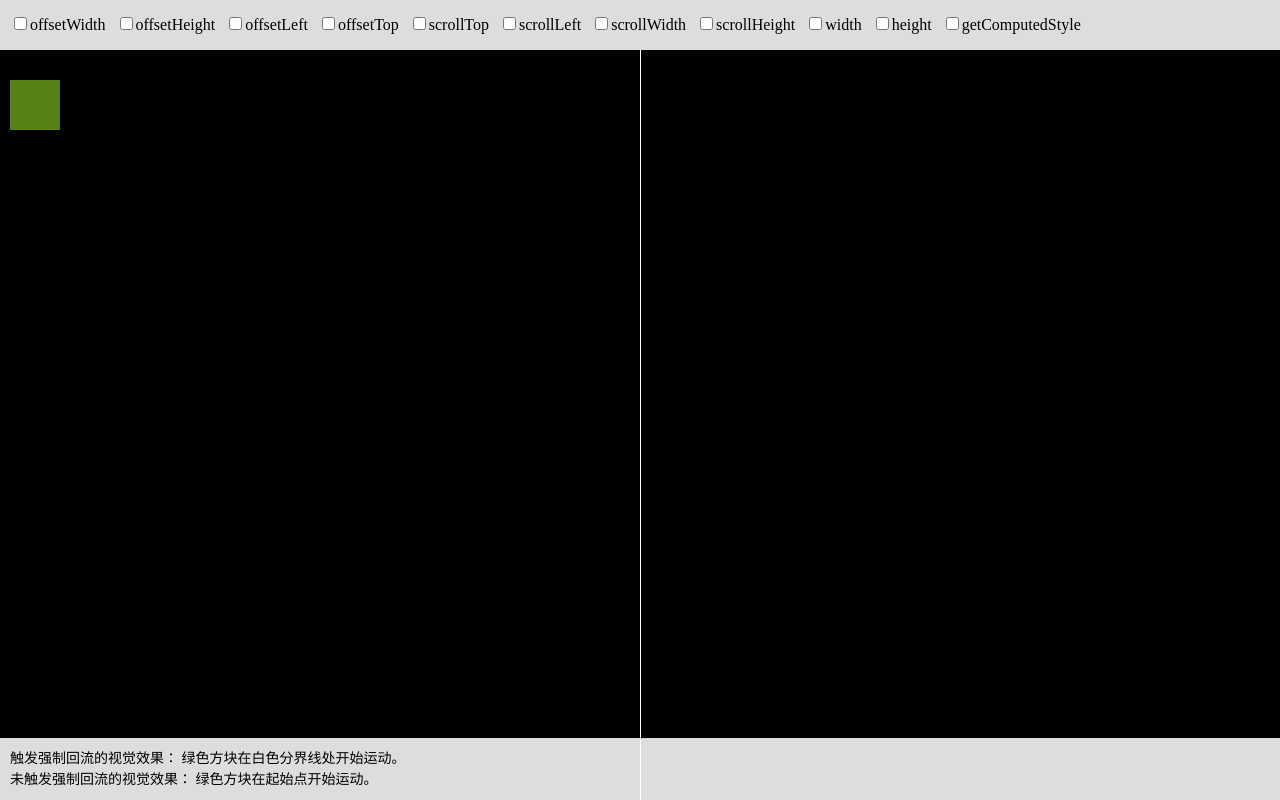
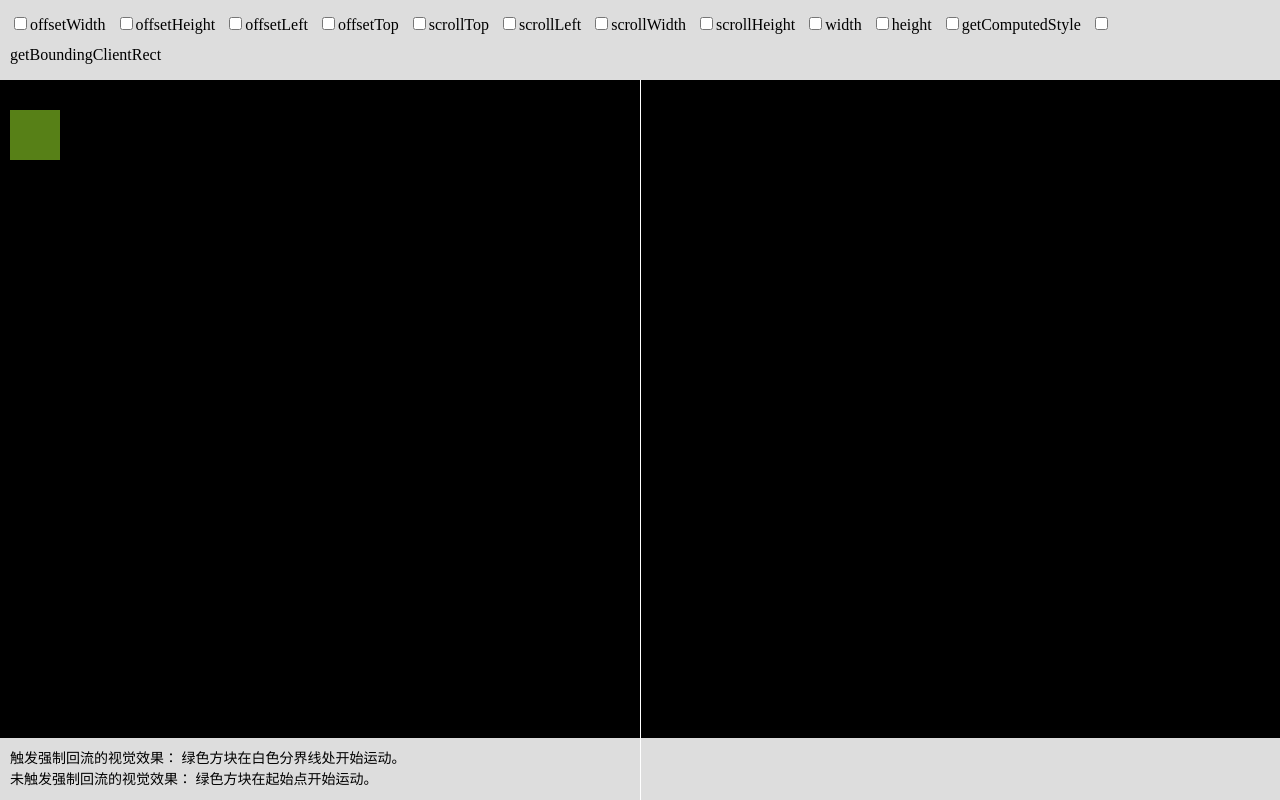
Before and after one commit to lucefer/point, a website: page src/reflow/reflow.html in a window 1280 px wide. Drawn offline with Linux system fonts and the light colour scheme.

Commit message:
演示reflow

```diff
--- a/src/reflow/reflow.html
+++ b/src/reflow/reflow.html
@@ -82,12 +82,13 @@
         ],
         forceReflowStyle = ['width', 'height'],
         func = getComputedStyle,
-        forceReflowFun = [func],
+
+        forceReflowFun = [func,document.body.getBoundingClientRect],
         obj = {
             forceReflowAttr: forceReflowAttr,
             forceReflowStyle: forceReflowStyle,
             forceReflowFun: forceReflowFun
-        };
+        }
 
     ! function() {
         var container = document.querySelector("#reflowCol");
@@ -95,14 +96,14 @@
         for (var key in obj) {
             obj[key].forEach(function(s) {
                 var input = document.createElement('input'),
-                label = document.createElement('label');
+                label = document.createElement('label')
+
                 input.type = 'checkbox'
-                input.dataset.type = key;
-                input.dataset.value = s;
-
-                label.textContent = key == 'forceReflowFun' ? 'getComputedStyle' : s
-                domStr.appendChild(input);
-                domStr.appendChild(label);
+                input.dataset.type = key
+                input.dataset.value = key=='forceReflowFun'?s.name:s
+                label.textContent = key == 'forceReflowFun' ? s.name : s
+                domStr.appendChild(input)
+                domStr.appendChild(label)
             })
 
         }
@@ -117,14 +118,18 @@
             target.style.left = "50%";
             switch (attr.type) {
                 case 'forceReflowAttr':
-                    target[attr.value]; //强制reflow
+                    target[attr.value] //强制reflow
                     break;
                 case 'forceReflowStyle':
-                    target.style[attr.value]; //不会强制reflow
+                    target.style[attr.value] //不会强制reflow
                     break;
                 case 'forceReflowFun':
-                    var style = getComputedStyle(target); //单单执行这一句,不会强制reflow
-                    style.marginTop //配合读取样式（并不是所有），会强制reflow，个别样式是无法强制reflow的，如transition
+                    if(attr.value=='getComputedStyle'){
+                        var style = window[attr.value](target) //单单执行这一句,不会强制reflow
+                        style.width //配合读取样式（并不是所有），会强制reflow，个别样式是无法强制reflow的，如transition
+                    }else{console.log(typeof attr.value)
+                        var rect=document.body[attr.value].call(target)//执行该方法，强制reflow
+                    }
                     break;
             }
             target.style.left = (window.innerWidth - 80) + "px"
```
